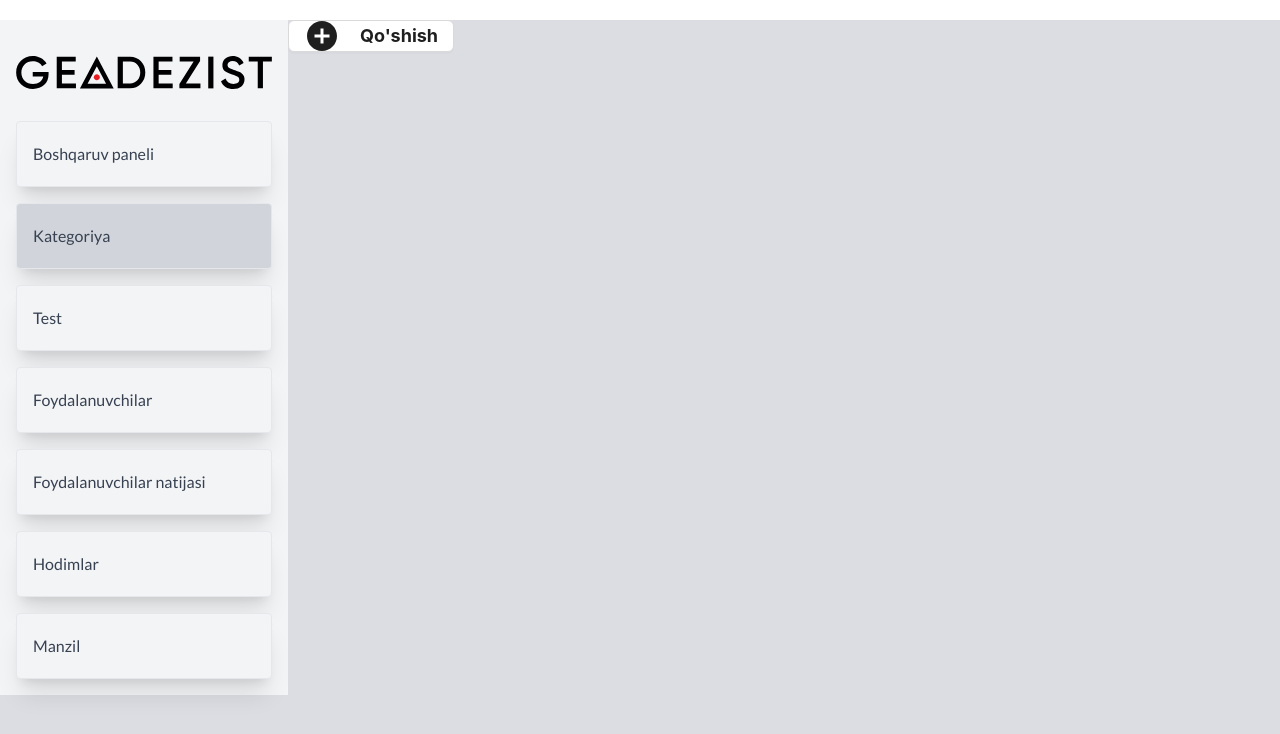
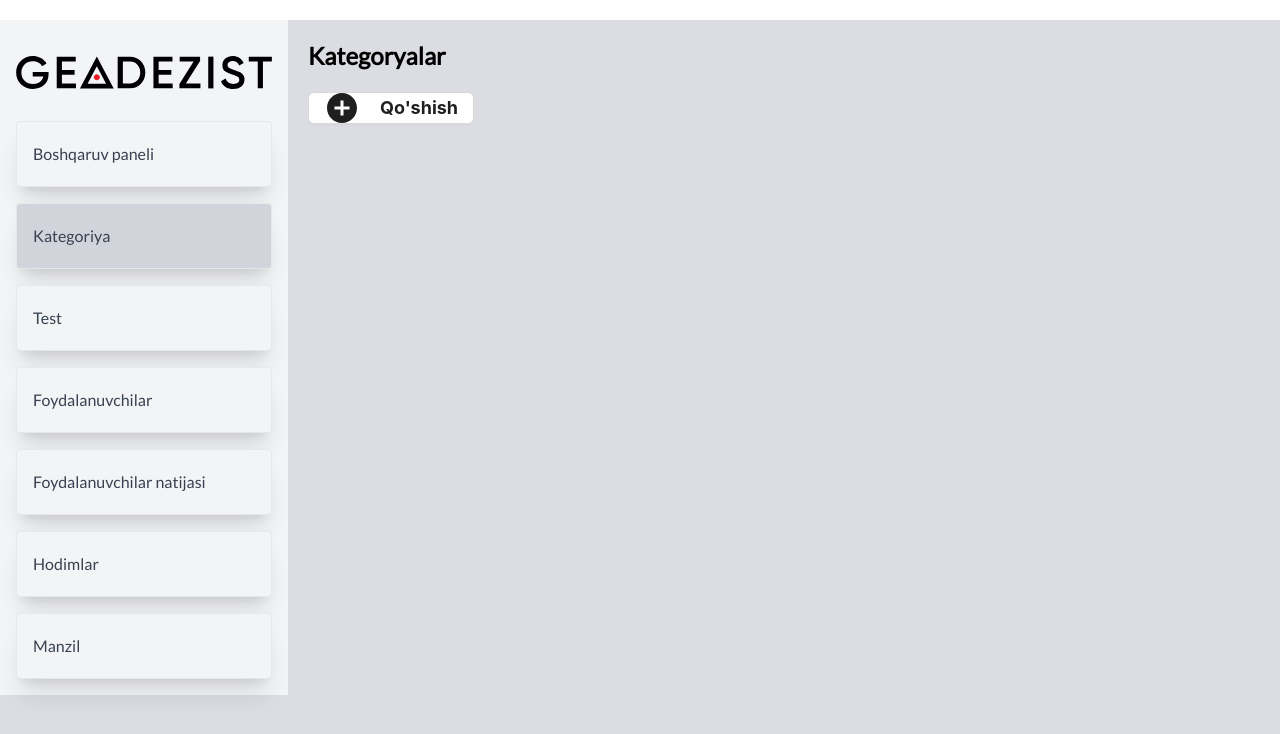
Before and after one commit to jasurhaydarovcode/GEADEZIST, a React (Vite) app: page /category in a window 1280 px wide. Shown: the top 734 px of the page. Built offline with nearby package versions, Linux system fonts and the light colour scheme.

Commit message:
tozza kod

```diff
--- a/src/pages/Category.tsx
+++ b/src/pages/Category.tsx
@@ -4,7 +4,6 @@ import { Navbar } from "flowbite-react"
 import { useState } from "react";
 import { MdOutlineAddCircle } from 'react-icons/md';
 import Modal from 'react-modal';
-
 
 
 const Category = () => {
@@ -18,6 +17,8 @@ const Category = () => {
             <Navbar />
             <div className="flex">
                 <Sidebar />
+                <div className={`ml-5`}>
+                    <p className={`text-2xl font-bold my-5`}>Kategoryalar</p>
                     <div className={`mb-5`}>
                         <Button
                         onClick={openModal}
@@ -29,6 +30,7 @@ const Category = () => {
                     </div>
                     {isModalOpen && <Modal onRequestClose={closeModal} isOpen={isModalOpen} />}
                 </div>
+            </div>
         </>
     )
 }
```
Lines whose indentation alone changed are shown as unchanged.
